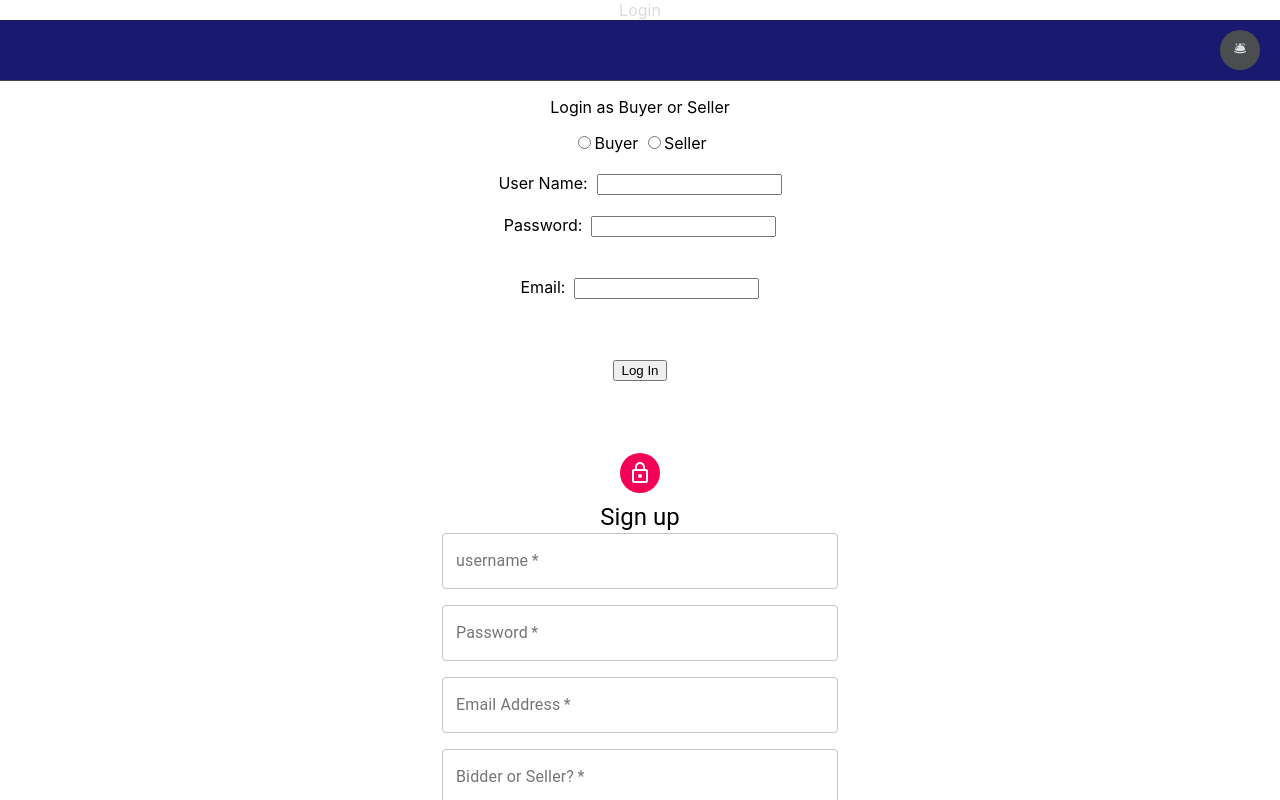
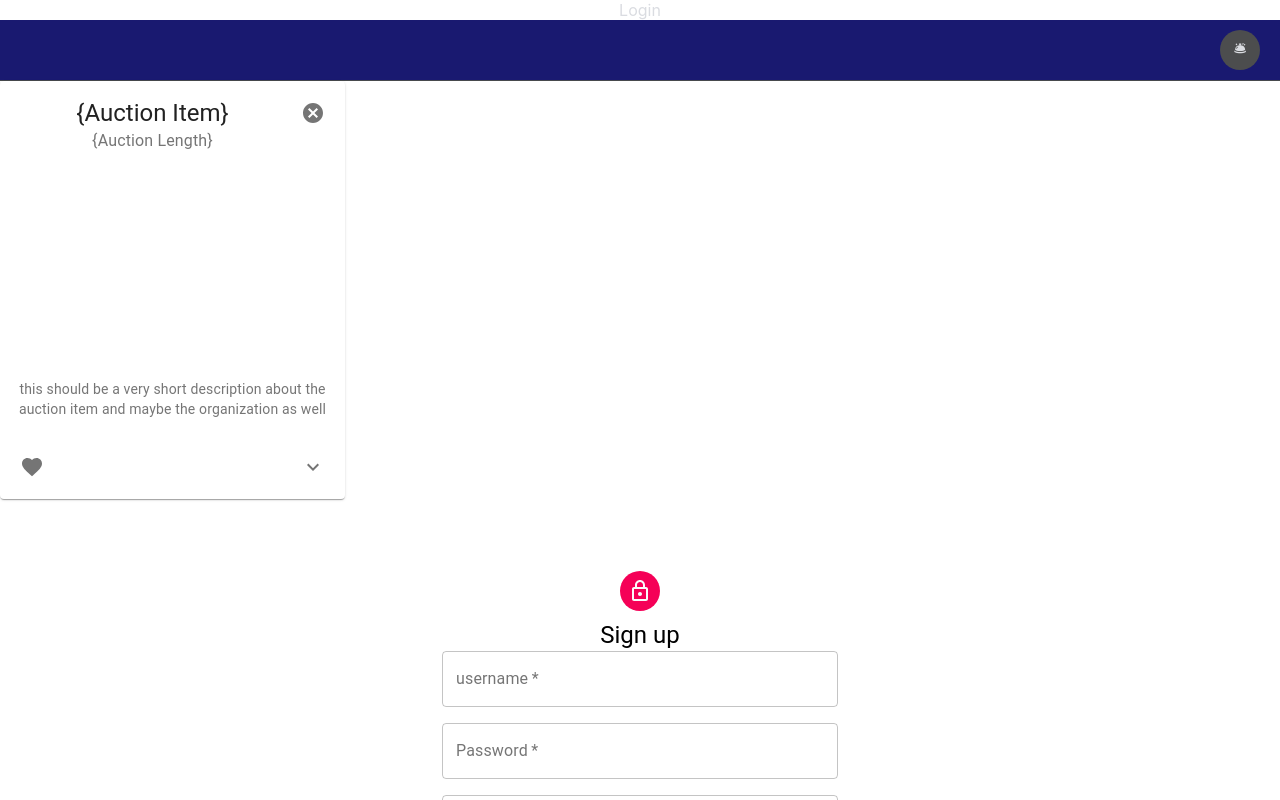
Before and after one commit to MMGroesbeck/silent-auction-front-end, a React (Create React App) app: page /protected/dashboard in a window 1280 px wide. Shown: the top 800 px of the page. Built offline with nearby package versions, Linux system fonts and the light colour scheme; no server answers.

Commit message:
created Dashboard for dashboards

```diff
--- a/src/App.js
+++ b/src/App.js
@@ -62,10 +62,10 @@ const App = () => {
         <Route exact path="/protected/seller">
           <AuctionForm />
         </Route>
-        <Route exact path="/login" component={Login} />
-        <Route component={Login} />
+        {/* <Route exact path="/login" component={Login} />
+        <Route component={Login} /> */}
       </Switch>
-          {/* <AuctionCard /> */}
+          <AuctionCard />
           <Register />
           {/* <Login /> */}
           {/* <AuctionForm /> */}
--- a/src/components/BuyersDashboard.js
+++ b/src/components/BuyersDashboard.js
@@ -24,8 +24,7 @@ const BuyersDashBoard = () => {
 
         {watchedAuctions.map(auction => {
             console.log(auction)
-            //should be each aucton card
-            //add the save and delete component
+
         })}
 
        </div>
--- a/src/components/SaveAuction.js
+++ b/src/components/SaveAuction.js
@@ -19,8 +19,7 @@ const SavedAuction = ({list}) => {
                 <div className="feed-button">
                 <Link to="/"> This is the Auction Feed </Link>
                 </div>
-
-
         </div>
     )
 }
+export default SavedAuction
```
Also changed, not shown: src/components/Dashboard.js (added, +17 -0 lines).
